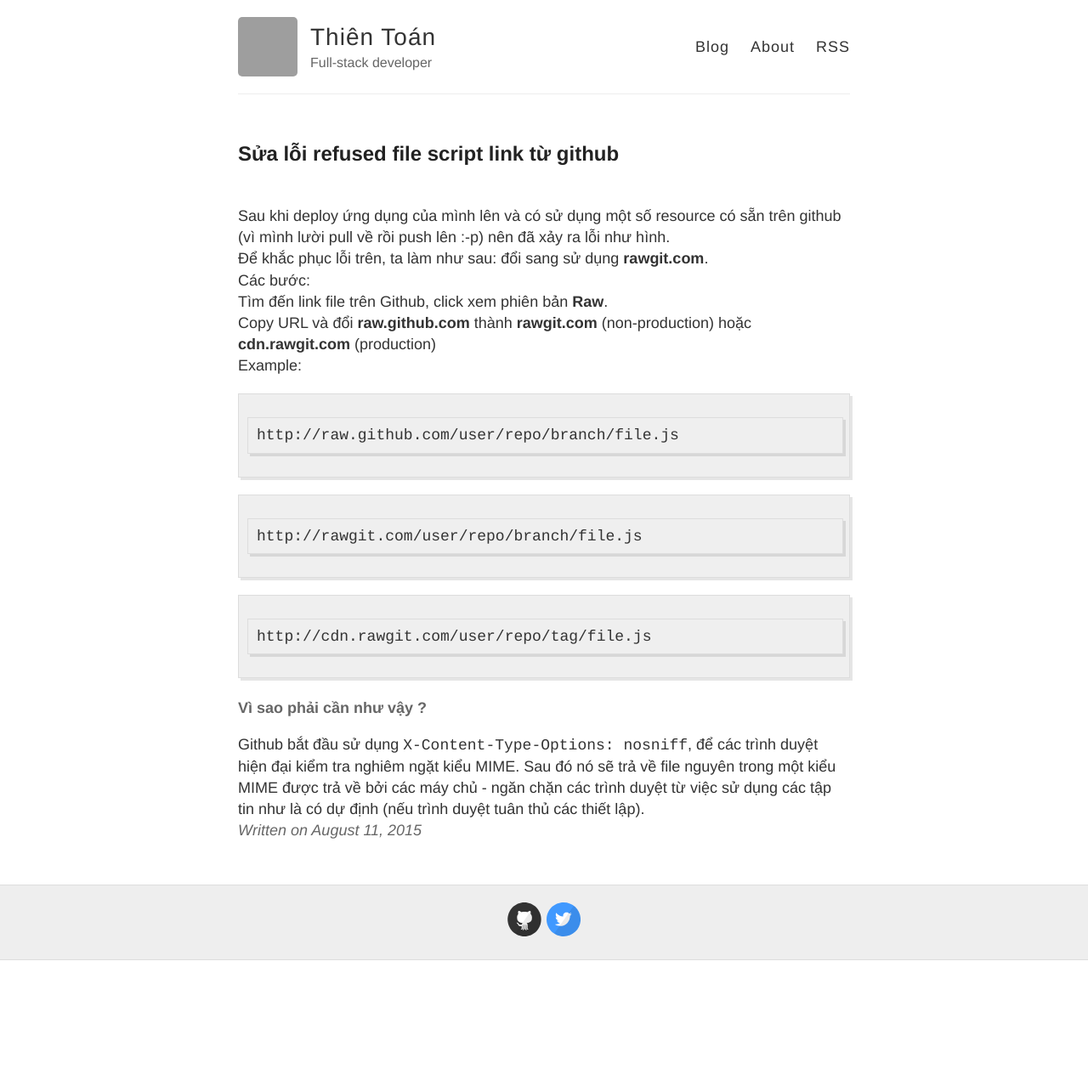
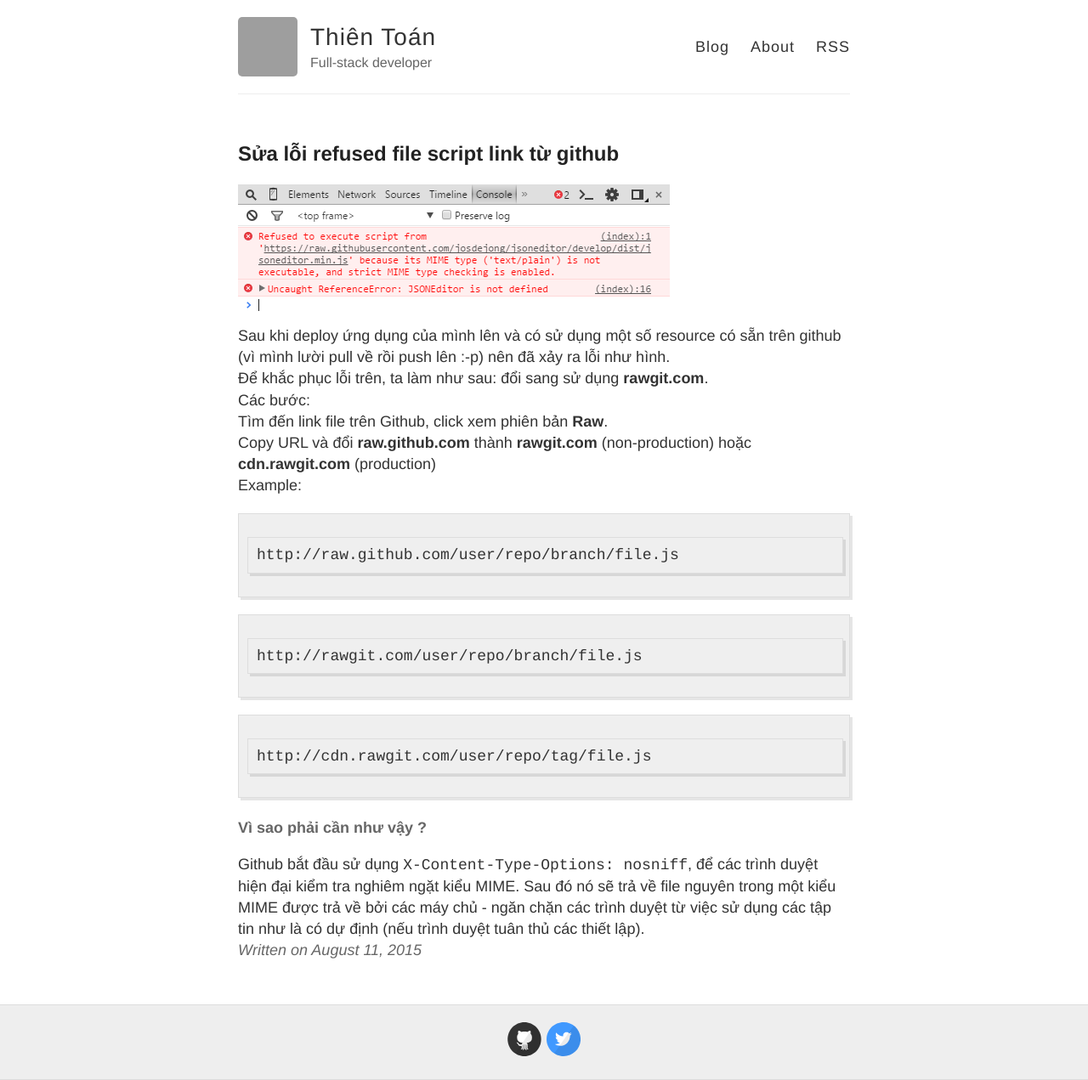
Before and after one commit to phongdpn1995/toanalien.github.io, a Jekyll site: the page built from _posts/2015-8-11-sua-loi-refused-script-github.md, in a window 1280 px wide. Shown: the whole page at 85% size. Built offline with Jekyll 4.4.1, drawn with Linux system fonts in a browser that asks for light colours; Markdown is read by kramdown in place of the engine named in the settings; comment, search, counter and statistics services are not loaded; before the commit the page ends 1130 px from its top, so only the background shows below that; grey boxes are pictures that could not be loaded.

Commit message:
fix link img refused github src

```diff
--- a/_posts/2015-8-11-sua-loi-refused-script-github.md
+++ b/_posts/2015-8-11-sua-loi-refused-script-github.md
@@ -2,7 +2,7 @@
 layout: post
 title: Sửa lỗi refused file script link từ github
 ---
-![](./images/script-github.png)
+![](/images/script-github.png)
 
 Sau khi deploy ứng dụng của mình lên và có sử dụng một số resource có sẵn trên github (vì mình lười pull về rồi push lên :-p) nên đã xảy ra lỗi như hình.
 
```
